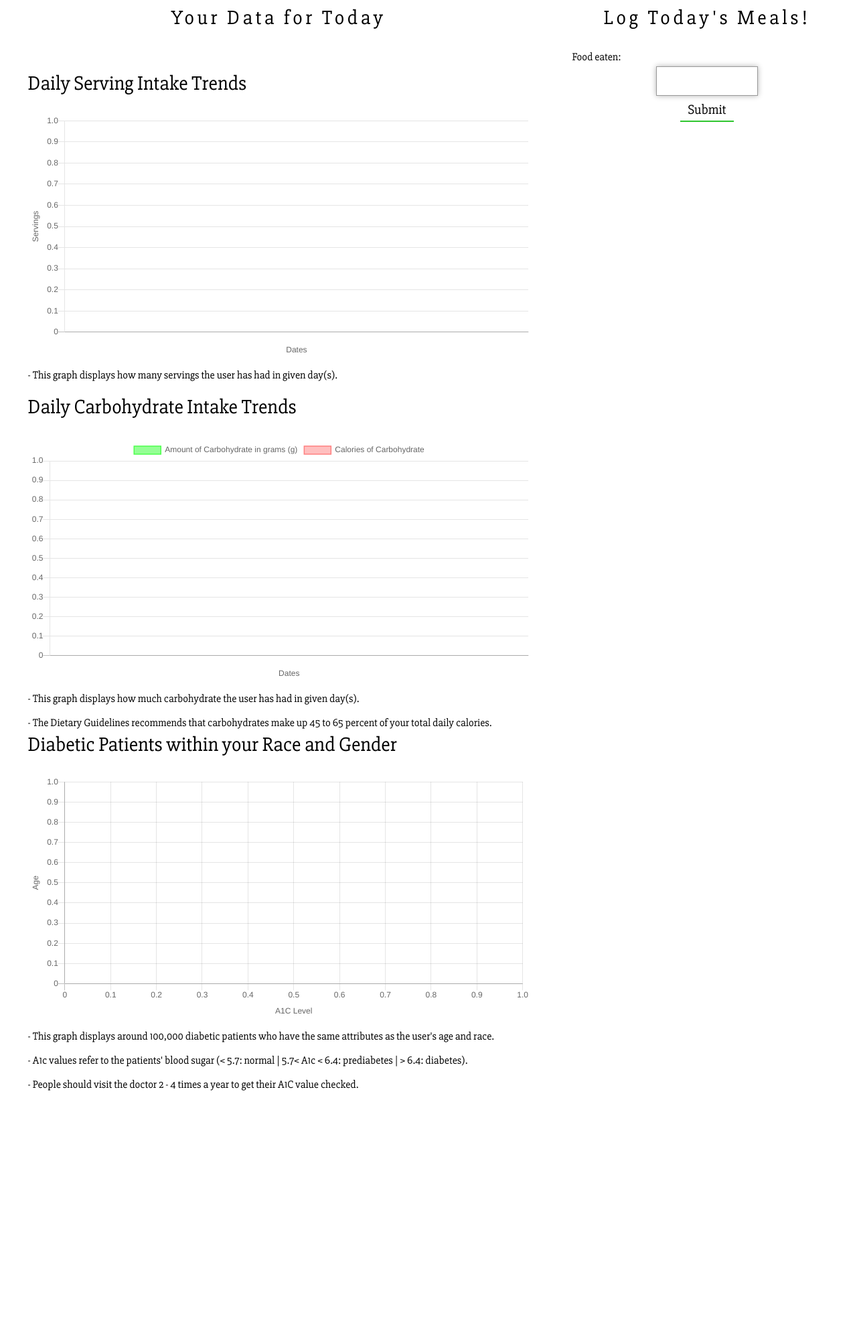
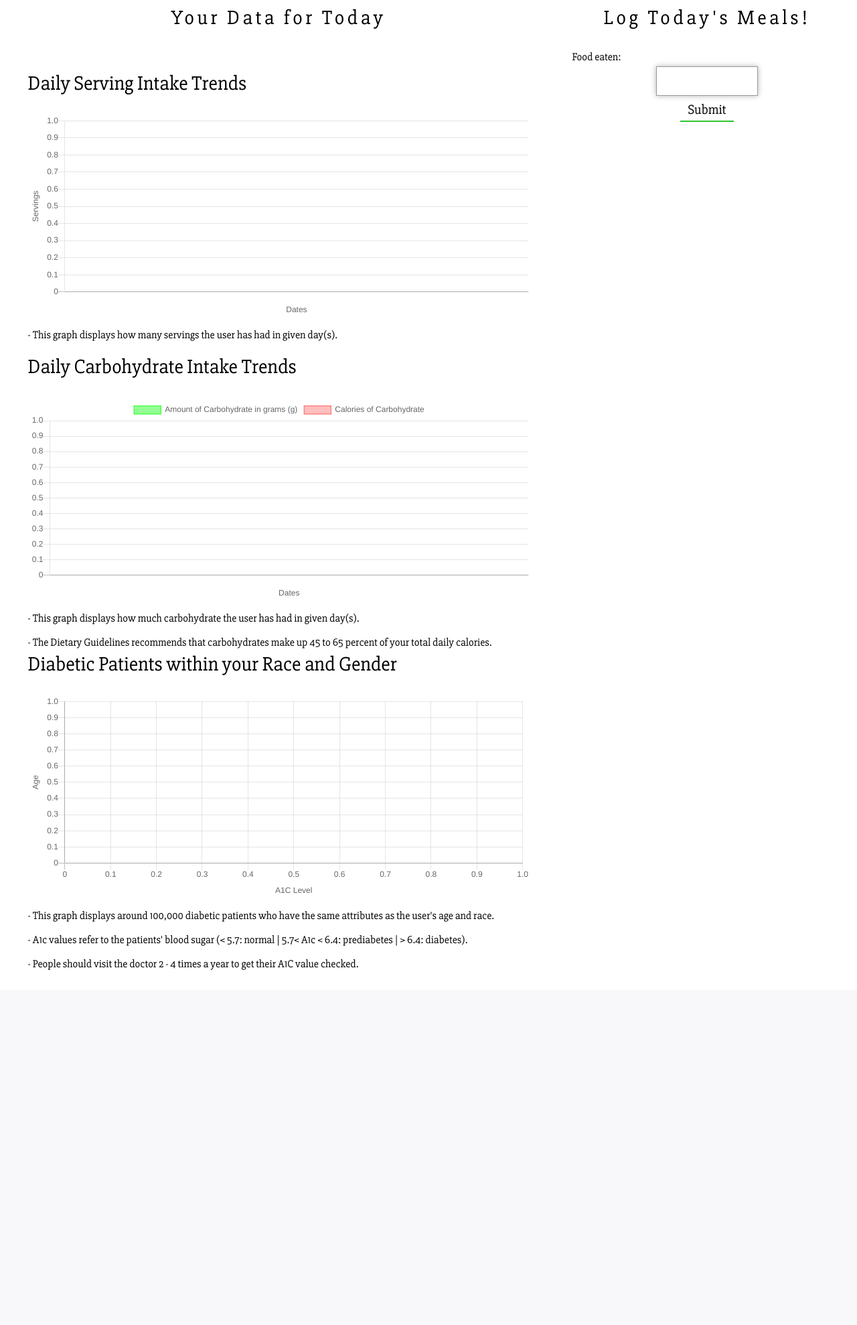
Before and after one commit to DAB-illinois/Dietbetes, a Flask app: template flaskr/templates/index.html in a window 1280 px wide. Shown: the part 448-2426 px from the top of the page at 67% size. After the commit the page ends 1896 px from the top, so only its background shows below. Run offline with Flask 2, Linux system fonts and the light colour scheme; the template is opened without the code that fills it, so the values that code supplies are empty; some libraries are stand-ins or nearby versions.

Commit message:
css changes

```diff
--- a/flaskr/static/style.css
+++ b/flaskr/static/style.css
@@ -30,7 +30,7 @@ h1 {
 }
 
 .outer {
-	height: 2000px;
+	height: 1500px;
 	float: left;
 }
 
@@ -41,7 +41,7 @@ h1 {
 
 #today .chart {
 	width: 90%;
-    height: 18%;
+    height: 20%;
     margin: 0 auto;
     padding: 5%;
     position: relative;
```
